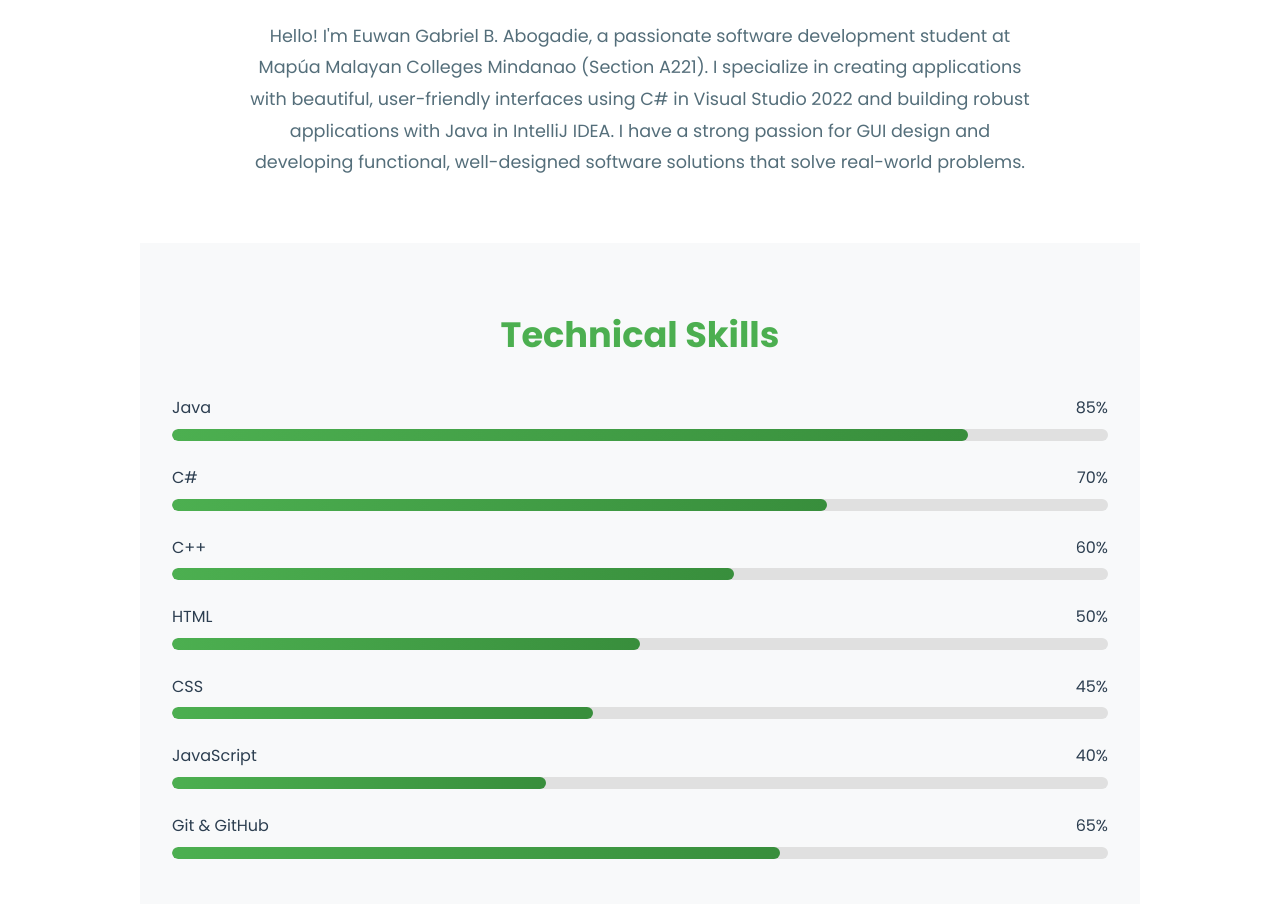
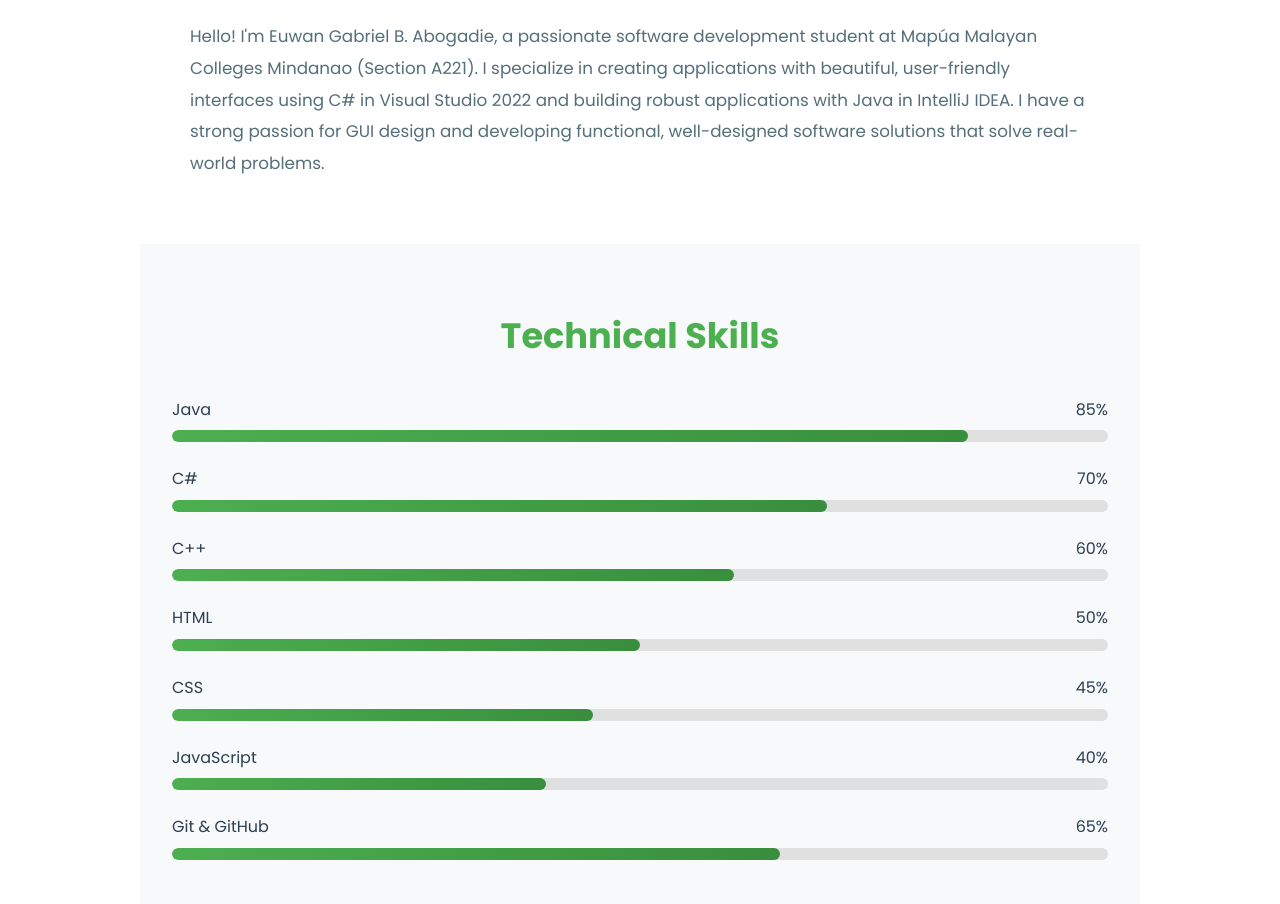
Before and after one commit to Euwan123/my-portfolio, a plain HTML site: page index.html in a window 1280 px wide. Shown: the part 757-1661 px from the top of the page. Drawn offline with Linux system fonts and the light colour scheme.

Commit message:
Update style.css

```diff
--- a/style.css
+++ b/style.css
@@ -207,12 +207,16 @@ h3 {
 }
 
 #about p {
-    font-size: 1.1rem;
-    line-height: 1.8;
+    font-size: 1.05rem;
+    line-height: 1.9;
     color: var(--text-secondary-light);
-    text-align: center;
-    max-width: 800px;
-    margin: 0 auto;
+    text-align: left;
+    max-width: 900px;
+    margin: 0 auto 1.2rem auto;
+}
+
+#about p:last-of-type {
+    margin-bottom: 0;
 }
 
 .skills {
@@ -294,6 +298,7 @@ h3 {
     width: 100%;
     height: 200px;
     object-fit: cover;
+    display: none;
 }
 
 .project-content {
```
